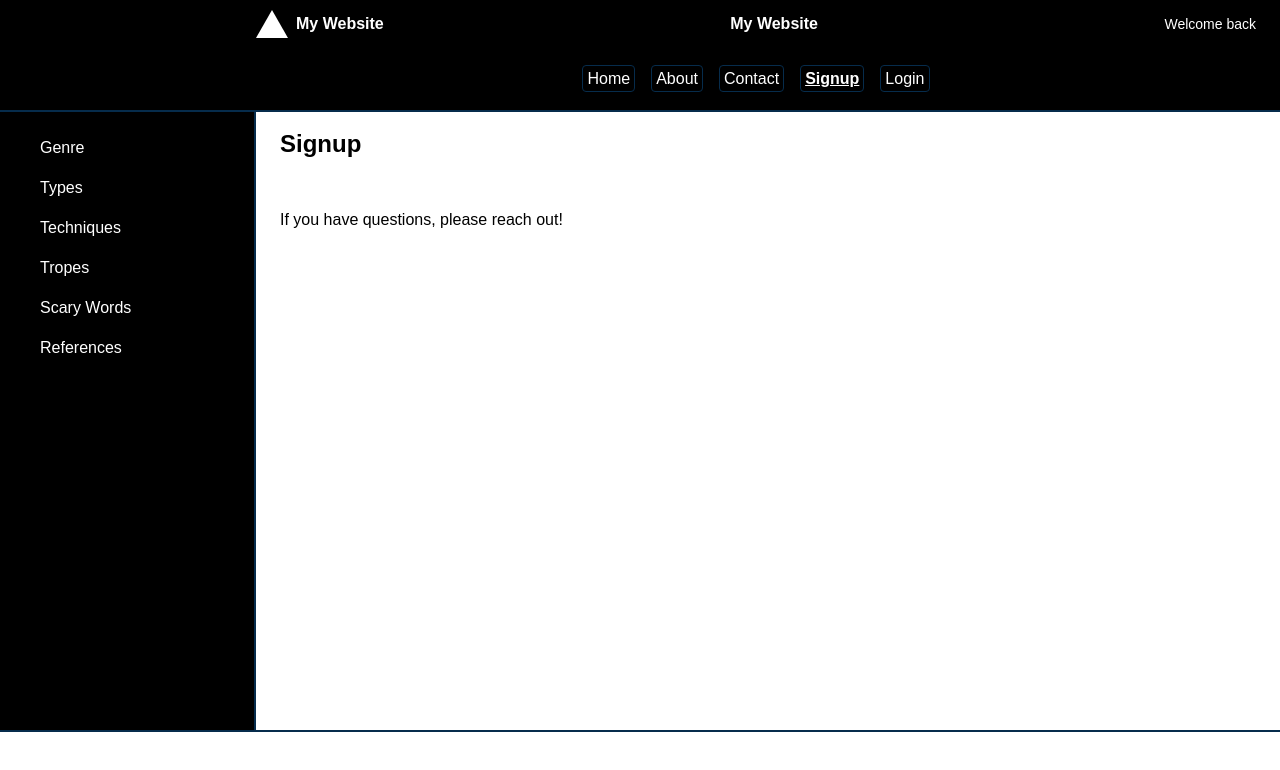
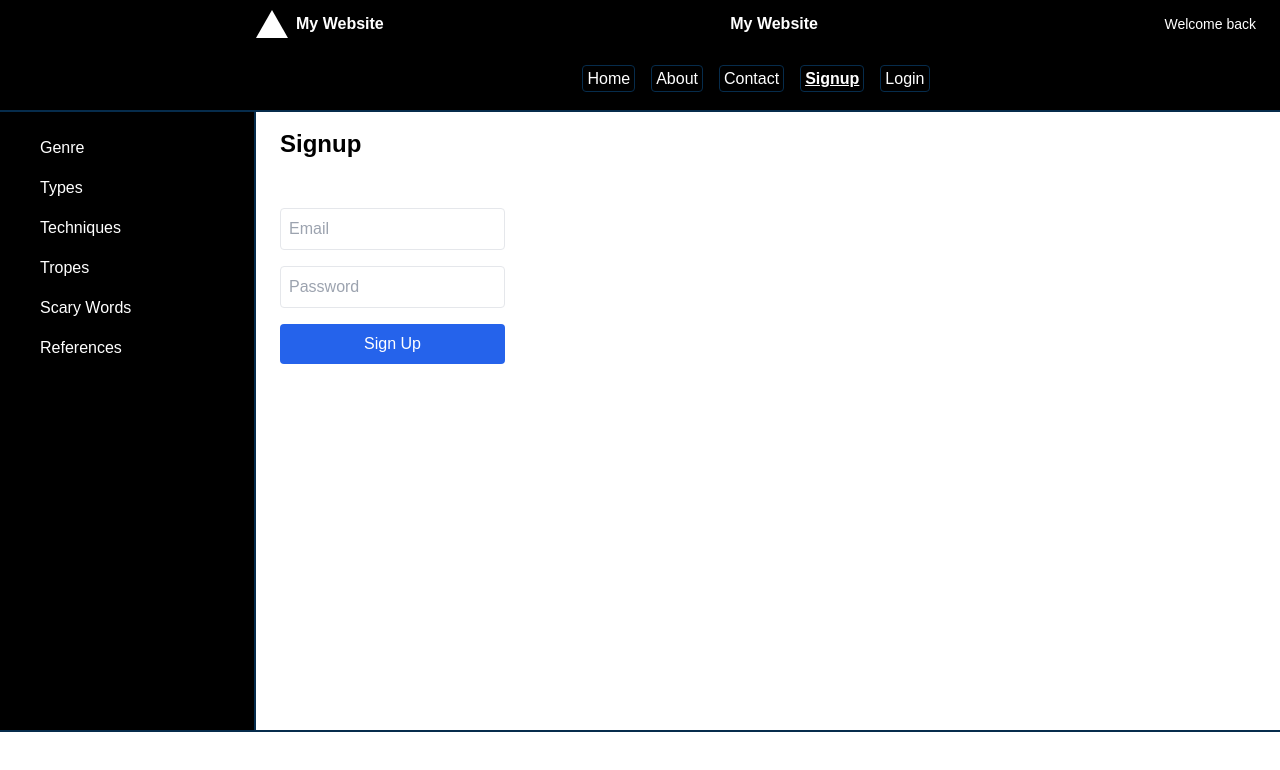
Before and after one commit to sifzerda/next-horror, a Next.js app: page /signup in a window 1280 px wide. Shown: the top 770 px of the page. Built offline with nearby package versions, Linux system fonts and the light colour scheme.

Commit message:
created working signup -- does not remember user, so cannot yet login

```diff
--- a/package.json
+++ b/package.json
@@ -10,6 +10,8 @@
   },
   "dependencies": {
     "@vercel/postgres": "^0.10.0",
+    "bcrypt": "^6.0.0",
+    "jsonwebtoken": "^9.0.2",
     "next": "15.1.0",
     "react": "^19.0.0",
     "react-dom": "^19.0.0"
--- /dev/null
+++ b/src/app/api/login/route.js
@@ -0,0 +1,24 @@
+import bcrypt from 'bcrypt';
+import jwt from 'jsonwebtoken';
+
+const users = {}; // This must be the same users object or DB
+
+const JWT_SECRET = 'your_jwt_secret_here'; // Use env var in prod
+
+export async function POST(req) {
+  const { email, password } = await req.json();
+
+  const user = users[email];
+  if (!user) {
+    return new Response(JSON.stringify({ error: 'Invalid credentials' }), { status: 401 });
+  }
+
+  const isValid = await bcrypt.compare(password, user.password);
+  if (!isValid) {
+    return new Response(JSON.stringify({ error: 'Invalid credentials' }), { status: 401 });
+  }
+
+  const token = jwt.sign({ email }, JWT_SECRET, { expiresIn: '1h' });
+
+  return new Response(JSON.stringify({ token }), { status: 200 });
+}
--- /dev/null
+++ b/src/app/api/signup/route.js
@@ -0,0 +1,36 @@
+import bcrypt from 'bcrypt';
+
+const users = {}; // This should be moved to a DB in real use
+
+export async function POST(req) {
+  try {
+    const { email, password } = await req.json();
+
+    if (!email || !password) {
+      return new Response(JSON.stringify({ error: 'Email and password are required' }), {
+        status: 400,
+        headers: { 'Content-Type': 'application/json' },
+      });
+    }
+
+    if (users[email]) {
+      return new Response(JSON.stringify({ error: 'User already exists' }), {
+        status: 400,
+        headers: { 'Content-Type': 'application/json' },
+      });
+    }
+
+    const hashedPassword = await bcrypt.hash(password, 10);
+    users[email] = { email, password: hashedPassword };
+
+    return new Response(JSON.stringify({ message: 'User created successfully' }), {
+      status: 201,
+      headers: { 'Content-Type': 'application/json' },
+    });
+  } catch (error) {
+    return new Response(JSON.stringify({ error: 'Internal server error' }), {
+      status: 500,
+      headers: { 'Content-Type': 'application/json' },
+    });
+  }
+}
--- a/src/app/signup/page.js
+++ b/src/app/signup/page.js
@@ -1,12 +1,59 @@
 // src/app/signup.js
+'use client';
+
+import { useState } from 'react';
 import Layout from '../../components/Layout';
 
 function Signup() {
+  const [email, setEmail] = useState('');
+  const [password, setPassword] = useState('');
+  const [message, setMessage] = useState('');
+
+  async function handleSubmit(e) {
+    e.preventDefault();
+
+  try {
+    const res = await fetch('/api/signup', {
+      method: 'POST',
+      headers: { 'Content-Type': 'application/json' },
+      body: JSON.stringify({ email, password }),
+    });
+
+    const text = await res.text(); // Read response as text
+    const data = text ? JSON.parse(text) : {};
+
+    setMessage(data.message || data.error || 'Unknown error');
+  } catch (err) {
+    setMessage('Signup failed. Please try again.');
+    console.error('Signup error:', err);
+  }
+}
+
   return (
     <Layout>
       <h1 className="text-2xl font-bold mb-4">Signup</h1>
-      <p>If you have questions, please reach out!</p>
-      {/* Add your contact form or details here */}
+      <form onSubmit={handleSubmit} className="flex flex-col gap-4 max-w-sm">
+        <input
+          type="email"
+          placeholder="Email"
+          value={email}
+          onChange={e => setEmail(e.target.value)}
+          required
+          className="border p-2 rounded"
+        />
+        <input
+          type="password"
+          placeholder="Password"
+          value={password}
+          onChange={e => setPassword(e.target.value)}
+          required
+          className="border p-2 rounded text-black"
+        />
+        <button type="submit" className="bg-blue-600 text-white px-4 py-2 rounded">
+          Sign Up
+        </button>
+      </form>
+      {message && <p className="mt-4">{message}</p>}
     </Layout>
   );
 }
```
Also changed, not shown: 1 other file (tests, documents, lock files or other folders).
